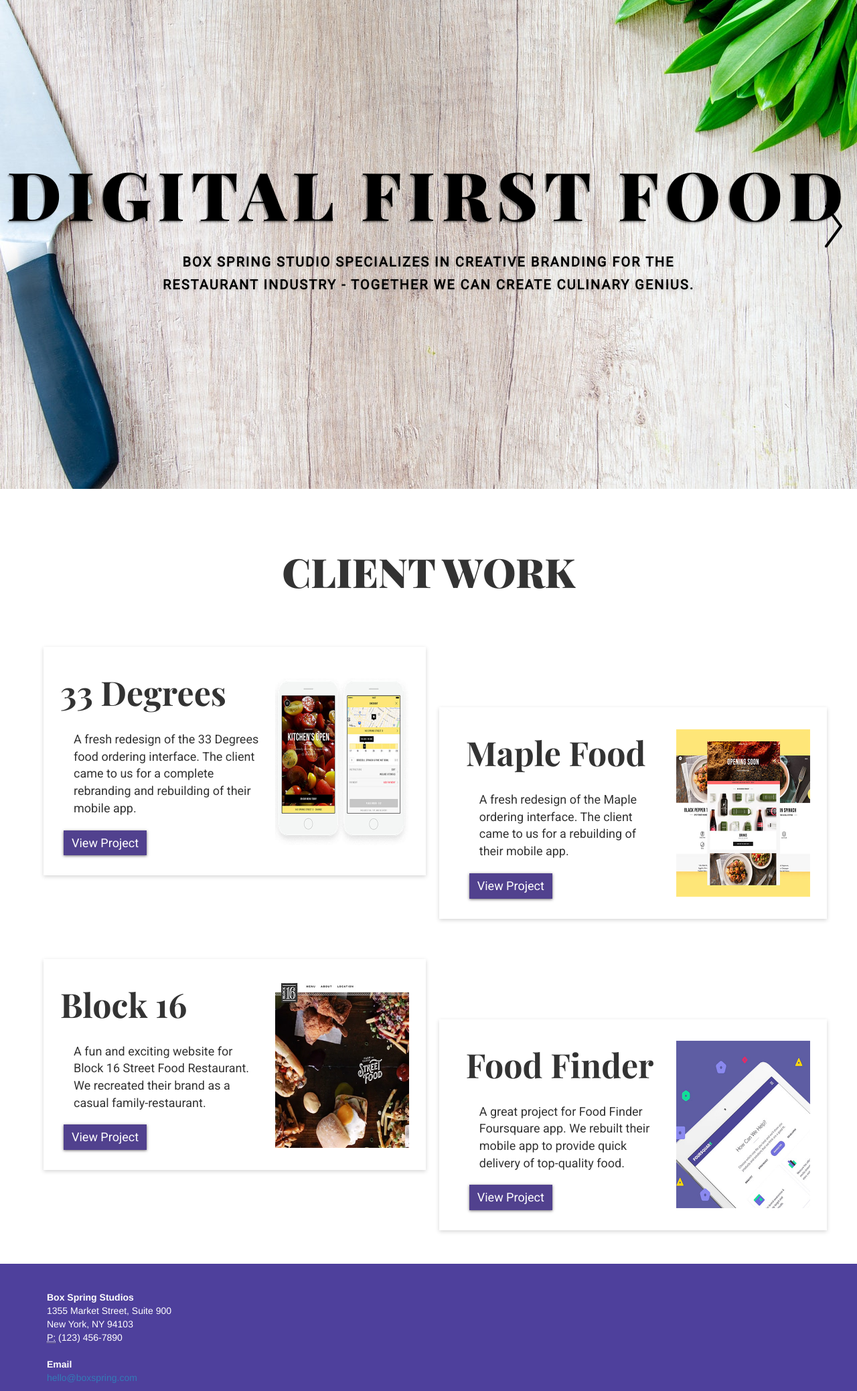
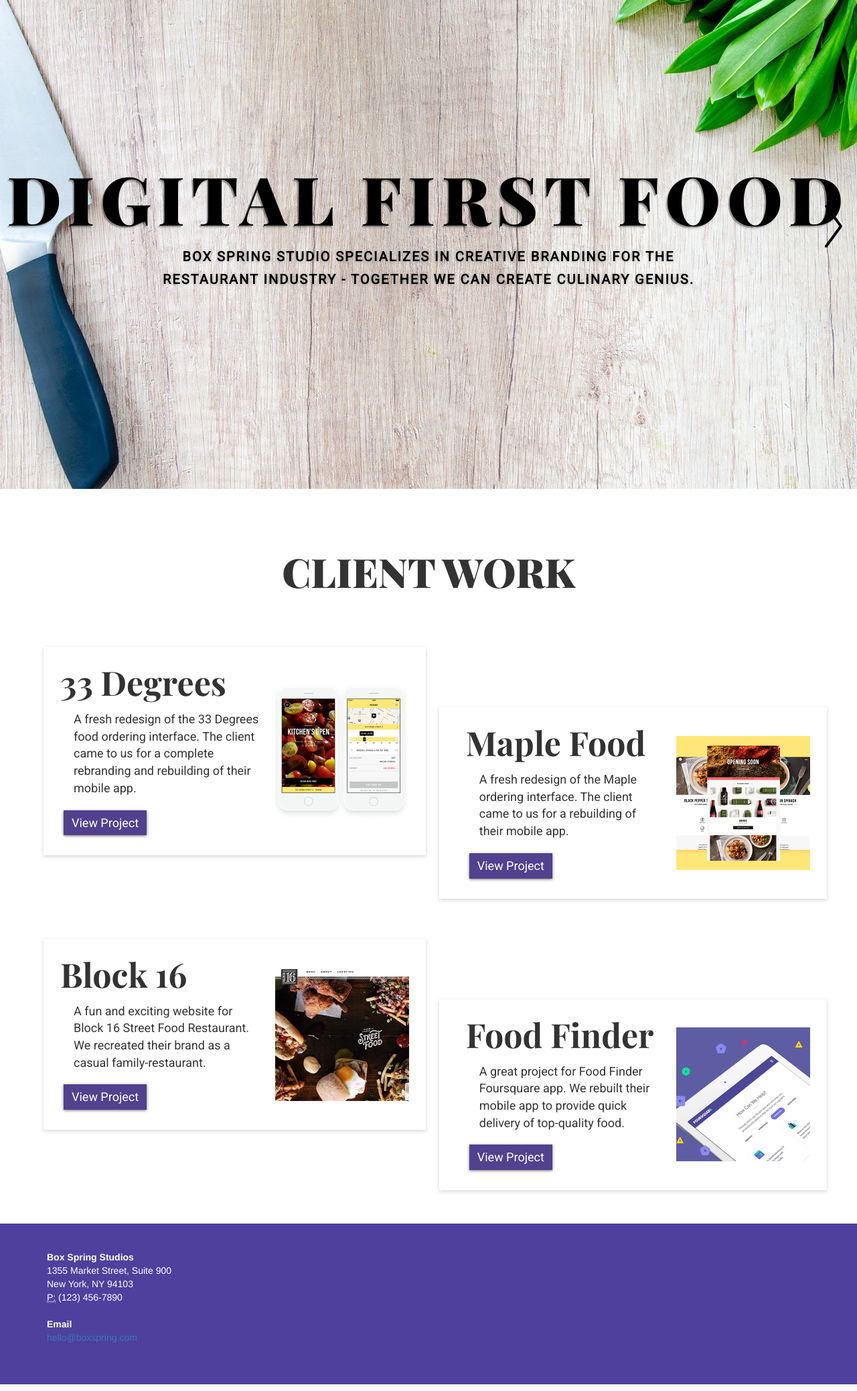
Before and after one commit to ninalouw/wk12-design-proj, a PHP site: page / in a window 1280 px wide. Shown: the part 70-2147 px from the top of the page at 67% size. Run offline with PHP 8.4, Linux system fonts and the light colour scheme.

Commit message:
add small fixes

```diff
--- a/backend/admin.php
+++ b/backend/admin.php
@@ -19,7 +19,7 @@
 
                     if( $numberOfRows > 0 ){
                         echo "<div class='table-responsive'>";
-                        echo "<table class='table table-condensed table-striped table-hover'>";
+                        echo "<table class='table table-condensed table-striped table-hover table-responsive'>";
                         echo "<tr class='info' style='width:100%;'>
                                     <th>ID</th>
                                     <th>Title</th>
--- a/css/styles.css
+++ b/css/styles.css
@@ -221,7 +221,7 @@
 }
 
 .card-content h3, p {
-  padding-top: 15px !important;
+  padding-top: 0px !important;
   padding-bottom: 15px !important;
   margin: 0px !important;
 }
@@ -756,6 +756,7 @@
     display: flex;
     flex-direction: row;
     align-items: center;
+    max-width: 600px;
   }
   .card-overlap {
     margin-left: 0px;
@@ -769,7 +770,7 @@
   }
   .card-image {
     width: 200px;
-    height: 250px;
+    height: 200px;
   }
   .card-content {
     padding: 0px;
@@ -987,4 +988,8 @@
     width: 300px !important;
     height: 300px !important;
   }
+  .card-content p {
+    padding-bottom: 5px !important;
+    height: 160px;
+  }
 }
--- a/css/styles.scss
+++ b/css/styles.scss
@@ -265,7 +265,7 @@
     max-width:500px;
 }
 .card-content h3, p {
-    padding-top: 15px !important;
+    padding-top: 0px !important;
     padding-bottom: 15px !important;
     margin:0px !important;
 }
@@ -747,7 +747,7 @@
         display: flex;
         flex-direction: row;
         align-items: center;
-        // margin:20px;
+        max-width: 600px;
     }
     .card-overlap {
         margin-left: 0px;
@@ -763,7 +763,7 @@
 
     .card-image {
         width:200px;
-        height:250px;
+        height:200px;
     }
     .card-content {
         padding:0px;
@@ -998,4 +998,9 @@
         height: 300px !important;
     }
 
+    .card-content p {
+        padding-bottom: 5px !important;
+        height: 160px;
+    }
+
 }
--- a/index.php
+++ b/index.php
@@ -61,7 +61,7 @@
         <!--four cards of work content  -->
         <div class="overlap-container">
             <div class="row card-home">
-                <div class="card-content col-sm-12 col-xs-12">
+                <div class="card-content">
                     <h3>33 Degrees</h3>
                     <p>A fresh redesign of the 33 Degrees food ordering interface.
                     The client came to us for a complete rebranding and rebuilding
@@ -73,7 +73,7 @@
             </div>
 
             <div class="row card-home card-overlap">
-                <div class="card-content col-sm-12 col-xs-12">
+                <div class="card-content">
                     <h3>Maple Food</h3>
                     <p>A fresh redesign of the Maple ordering interface.
                     The client came to us for a rebuilding
@@ -87,7 +87,7 @@
 
         <div class="overlap-container">
             <div class="row card-home">
-                <div class="card-content col-sm-12 col-xs-12">
+                <div class="card-content">
                     <h3>Block 16</h3>
                     <p>A fun and exciting website for Block 16 Street Food Restaurant. We recreated their brand as a
                     casual family-restaurant.
@@ -98,7 +98,7 @@
             </div>
 
             <div class="row card-home card-overlap">
-                <div class="card-content col-sm-12 col-xs-12">
+                <div class="card-content">
                     <h3>Food Finder</h3>
                     <p>A great project for Food Finder Foursquare app. We rebuilt their mobile app to provide quick delivery of top-quality food.
                     </p>
```
Also changed, not shown: css/styles.min.css.
